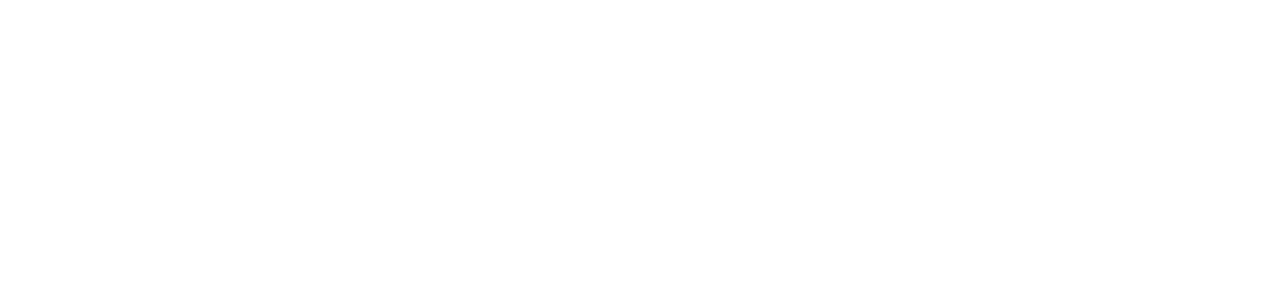
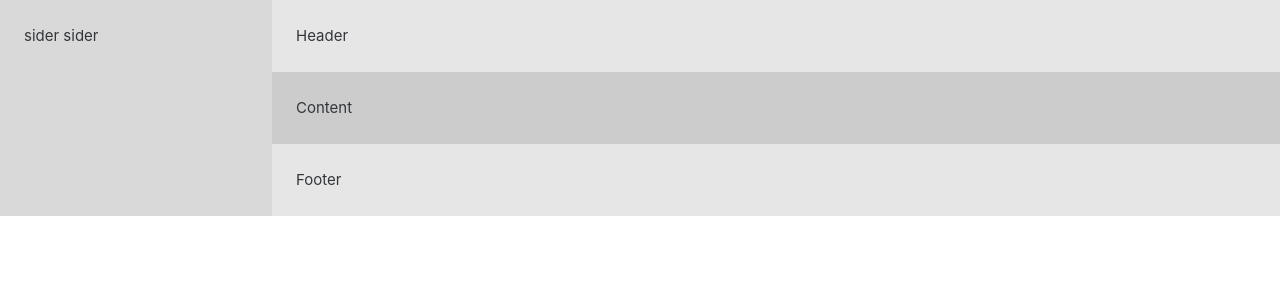
Before and after one commit to Gashapon-Team/site-frontend-vue-naiveui, a Vue app: page /index in a window 1280 px wide. Before the commit this address had no page. Shown: the top 300 px of the page. Built offline with nearby package versions, Linux system fonts and the light colour scheme.

Commit message:
feat: add base layout demo

```diff
--- a/src/router/index.js
+++ b/src/router/index.js
@@ -21,6 +21,11 @@
       path: '/components',
       name: 'components-demo',
       component: () => import('../views/ComponentsDemoView.vue')
+    },
+    {
+      path: '/index',
+      name: 'main-layout-demo',
+      component: () => import('../views/MainLayoutDemoView.vue')
     }
 
   ]
--- /dev/null
+++ b/src/views/MainLayoutDemoView.vue
@@ -0,0 +1,33 @@
+<template>
+  <n-space vertical size="large">
+    <n-layout has-sider>
+      <n-layout-sider content-style="padding: 24px;">
+        sider
+        sider
+      </n-layout-sider>
+      <n-layout>
+        <n-layout-header>Header</n-layout-header>
+        <n-layout-content content-style="padding: 24px;">
+          Content
+        </n-layout-content>
+        <n-layout-footer>Footer</n-layout-footer>
+      </n-layout>
+    </n-layout>
+  </n-space>
+</template>
+
+<style scoped>
+.n-layout-header,
+.n-layout-footer {
+  background: rgba(128, 128, 128, 0.2);
+  padding: 24px;
+}
+
+.n-layout-sider {
+  background: rgba(128, 128, 128, 0.3);
+}
+
+.n-layout-content {
+  background: rgba(128, 128, 128, 0.4);
+}
+</style>
```
